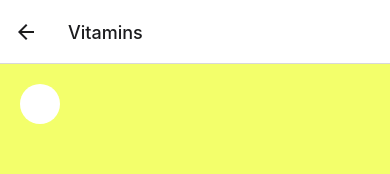
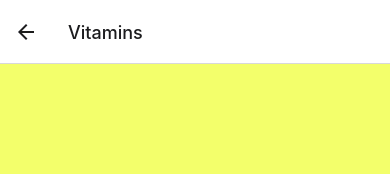
Before and after one commit to rileighlee/MEDI_ALERT, a React Native app: screen /Vitamins in a window 390 px wide. Shown: the top 174 px of the page. Built offline with nearby package versions, Linux system fonts and the light colour scheme.

Commit message:
commit 2

```diff
--- a/Tabs/Homepage.js
+++ b/Tabs/Homepage.js
@@ -1,69 +1,77 @@
 import React, { useState } from 'react';
-import { View, Text, Image, TextInput, TouchableOpacity, StyleSheet, Dimensions } from 'react-native';
+import { View, Text, Image, TextInput, Pressable, StyleSheet, Dimensions } from 'react-native';
 import { useNavigation } from '@react-navigation/native';
 
 const { height: screenHeight } = Dimensions.get('window');
 
 const HomePage = () => {
-  const navigation = useNavigation('Signin');
+  const navigation = useNavigation();
 
   const [searchText, setSearchText] = useState('');
 
   const handleSearch = () => {
-    // Assuming you have a 'navigation' object available, navigate to 'MedicineDetails'
-    navigation.navigate('MedicineDetails', { searchText });
+    const searchLowerCase = searchText.toLowerCase();
+
+    // Check if searchText contains variations of "vitamin"
+    if (searchLowerCase.includes('vitamin')) {
+      // Navigate to the 'Vitamins' screen
+      navigation.navigate('Vitamins');
+    } else {
+      // Navigate to 'MedicineDetails' or handle other cases
+      navigation.navigate('MedicineDetails', { searchText });
+    }
   };
 
   return (
     <View style={styles.container}>
       <View style={styles.upperHalf}>
-        <Text style={styles.smallText}>Welcome, John Doe</Text>
+        <Text style={styles.smallText}>Welcome USER</Text>
         <Text style={styles.bigText}>Finding a perfect medicine?</Text>
         <View style={styles.searchContainer}>
           <TextInput
             style={styles.searchInput}
-            placeholder="Search medicine ex. 'Biogesic'"
+            placeholder="Search medicine ex.'Biogesic'"
             onChangeText={setSearchText}
             value={searchText}
           />
-          <TouchableOpacity onPress={handleSearch} style={styles.searchIcon}>
+          <Pressable onPress={handleSearch} style={styles.searchIcon}>
             <Image source={require('C:/Users/makir/OneDrive/Desktop/MEDI_ALERT/assets/search.png')} style={styles.searchImage} />
-          </TouchableOpacity>
+          </Pressable>
         </View>
       </View>
       <View style={styles.lowerHalf}>
         <Text style={styles.categoriesText}>Categories</Text>
         <View style={styles.iconContainer}>
-          <TouchableOpacity
+          <Pressable
             style={styles.icon}
             onPress={() => navigation.navigate('MedicineDetails', { searchText: 'Medicine' })}
           >
             <Image source={require('C:/Users/makir/OneDrive/Desktop/MEDI_ALERT/assets/medicine.png')} style={styles.iconImage} />
             <Text style={styles.iconText}>Medicine</Text>
-          </TouchableOpacity>
-          <TouchableOpacity
+          </Pressable>
+          <Pressable
             style={styles.icon}
             onPress={() => navigation.navigate('Vitamins')}
           >
             <Image source={require('C:/Users/makir/OneDrive/Desktop/MEDI_ALERT/assets/vitamins.png')} style={styles.iconImage} />
             <Text style={styles.iconText}>Vitamins</Text>
-          </TouchableOpacity>
-          <TouchableOpacity
+          </Pressable>
+          <Pressable
             style={styles.icon}
             onPress={() => navigation.navigate('MedicineComparer')}
           >
             <Image source={require('C:/Users/makir/OneDrive/Desktop/MEDI_ALERT/assets/comparing.png')} style={styles.iconImage} />
             <Text style={styles.iconText}>Medicine Comparer</Text>
-          </TouchableOpacity>
+          </Pressable>
         </View>
-        <TouchableOpacity
+        <Pressable
           style={styles.calendarButton}
           onPress={() => {
             // Handle calendar button click
           }}
         >
           <Text style={styles.calendarText}>Calendar</Text>
-        </TouchableOpacity>
+        </Pressable>
       </View>
     </View>
   );
@@ -106,13 +114,12 @@ const styles = StyleSheet.create({
     alignItems: 'center',
     backgroundColor: 'white',
     borderRadius: 25,
-    paddingLeft: 45,
+    paddingLeft: 4,
   },
   searchInput: {
-    flex: 1,
+    flex: 10,
     fontSize: 16,
-    paddingVertical: 10,
-
+    paddingVertical: 5,
   },
   searchIcon: {
     padding: 10,
--- a/Tabs/MedicineDetails.js
+++ b/Tabs/MedicineDetails.js
@@ -1,5 +1,5 @@
 import React, { useState } from 'react';
-import { View, Text, TouchableOpacity, StyleSheet, Image, Dimensions } from 'react-native';
+import { View, Text, Image, Pressable, StyleSheet, Dimensions } from 'react-native';
 
 const { height: screenHeight } = Dimensions.get('window');
 
@@ -42,7 +42,7 @@ const MedicineDetails = () => {
       </View>
       <View style={styles.lowerHalf}>
         {categories.map((category, index) => (
-          <TouchableOpacity
+          <Pressable
             key={index}
             onPress={() => handleCategoryClick(index)}
             style={styles.barContainer}
@@ -56,7 +56,7 @@ const MedicineDetails = () => {
                 <Text style={styles.infoText}>{category.info}</Text>
               </View>
             )}
-          </TouchableOpacity>
+          </Pressable>
         ))}
         <Text style={styles.consultDoctorText}>
           If symptoms persist, consult your doctor.
--- a/Tabs/Vitamins.js
+++ b/Tabs/Vitamins.js
@@ -5,6 +5,7 @@ const { height: screenHeight } = Dimensions.get('window');
 
 const Vitamins = () => {
   const [selectedBubble, setSelectedBubble] = useState(null);
+
 
   const bubbleData = [
     { title: 'A', description: 'Description for A', image: require('../assets/A.png') },
@@ -26,26 +27,22 @@ const Vitamins = () => {
     setSelectedBubble(index === selectedBubble ? null : index);
   };
 
+
   return (
     <View style={styles.container}>
       <View style={styles.upperHalf}>
         {/* Upper half content */}
         <Image source={require('C:/Users/makir/OneDrive/Desktop/MEDI_ALERT/assets/vitamins.png')} style={styles.vitaminsImage} />
         <Text style={styles.title}>Vitamins Cheat Sheet</Text>
-        <TouchableOpacity style={styles.backIconContainer}>
-          <View style={styles.backIconCircle}>
-            <Image source={require('C:/Users/makir/OneDrive/Desktop/MEDI_ALERT/assets/backicon.png')} style={styles.backIcon} />
-          </View>
-        </TouchableOpacity>
       </View>
       <View style={styles.lowerHalf}>
         {/* Lower half content */}
         {bubbleData.map((bubble, index) => (
           <TouchableOpacity
-            key={index}
-            onPress={() => handleBubbleClick(index)}
-            style={[styles.bubbleContainer, { backgroundColor: selectedBubble === index ? '#89fff8' : 'white' }]}
-          >
+          key={index}
+          onPress={() => handleBubbleClick(index)}
+          style={[styles.bubbleContainer, { backgroundColor: selectedBubble === index ? '#89fff8' : 'white' }]}
+        >
             <Text style={styles.bubbleTitle}>{bubble.title}</Text>
             {selectedBubble === index && (
               <View style={styles.bubbleContent}>
@@ -87,23 +84,6 @@ const styles = StyleSheet.create({
     fontSize: 24,
     fontWeight: 'bold',
     color: '#FF5959',
-  },
-  backIconContainer: {
-    position: 'absolute',
-    top: 20,
-    left: 20,
-  },
-  backIconCircle: {
-    width: 40,
-    height: 40,
-    borderRadius: 20,
-    backgroundColor: 'white',
-    justifyContent: 'center',
-    alignItems: 'center',
-  },
-  backIcon: {
-    width: 20,
-    height: 20,
   },
   lowerHalf: {
     marginTop: 10,
--- a/button/button.js
+++ b/button/button.js
@@ -1,13 +1,11 @@
-// LoginButton.js
-
 import React from 'react';
-import { TouchableOpacity, Text, StyleSheet } from 'react-native';
+import { Pressable, Text, StyleSheet } from 'react-native';
 
 const Button = ({ title, onPress }) => {
   return (
-    <TouchableOpacity style={styles.button} onPress={onPress}>
+    <Pressable style={styles.button} onPress={onPress}>
       <Text style={styles.buttonText}>{title}</Text>
-    </TouchableOpacity>
+    </Pressable>
   );
 };
 
```
Also changed, not shown: Tabs/Signin.js (+14 -14 lines).
